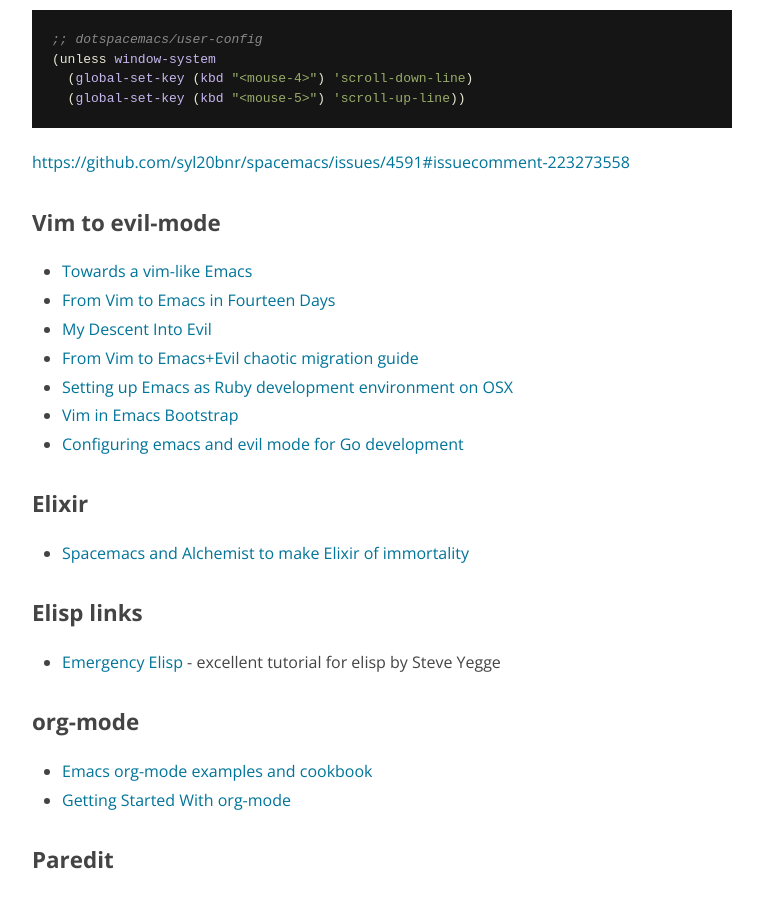
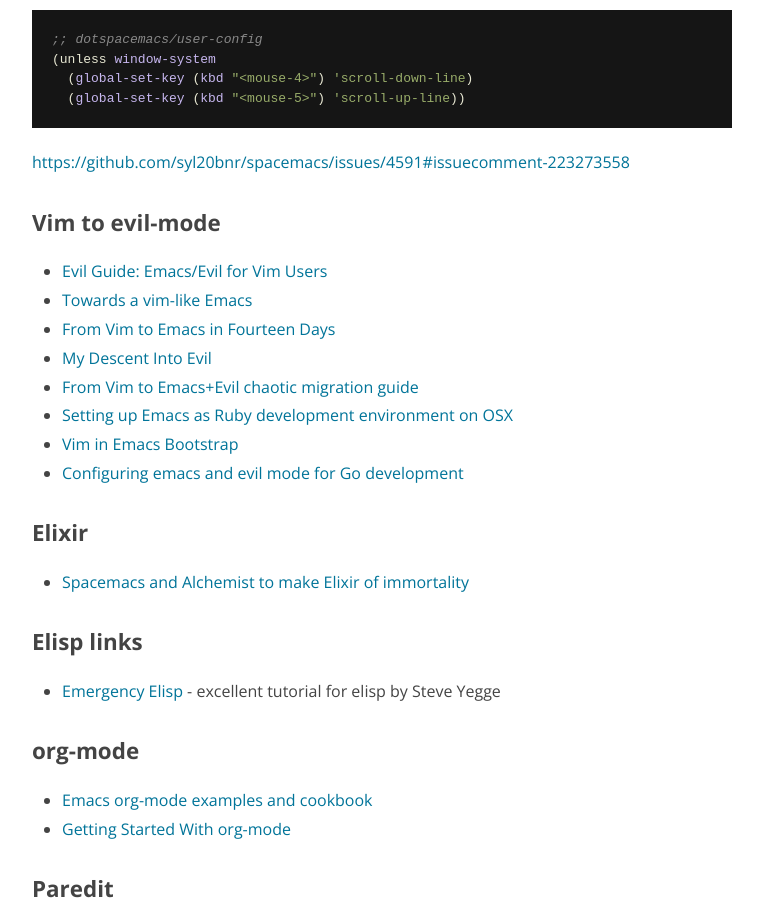
Before and after one commit to nithinbekal/nithinbekal.github.io, a Jekyll site: the page built from notes/emacs.md, in a window 1280 px wide and 900 px high, scrolled down 1227 px. Shown: the whole window, without its empty margins (258-1021 px from the left). Built offline with Jekyll 4.4.1, drawn with Linux system fonts in a browser that asks for light colours.

Commit message:
Evil guide link

```diff
--- a/notes/emacs.md
+++ b/notes/emacs.md
@@ -60,6 +60,7 @@
 
 ### Vim to evil-mode
 
+- [Evil Guide: Emacs/Evil for Vim Users](https://github.com/noctuid/evil-guide)
 - [Towards a vim-like Emacs](http://nathantypanski.com/blog/2014-08-03-a-vim-like-emacs-config.html)
 - [From Vim to Emacs in Fourteen Days](http://blog.aaronbieber.com/2015/05/24/from-vim-to-emacs-in-fourteen-days.html)
 - [My Descent Into Evil](https://medium.com/@bryangarza/my-descent-into-evil-98f7017475b6)
```
